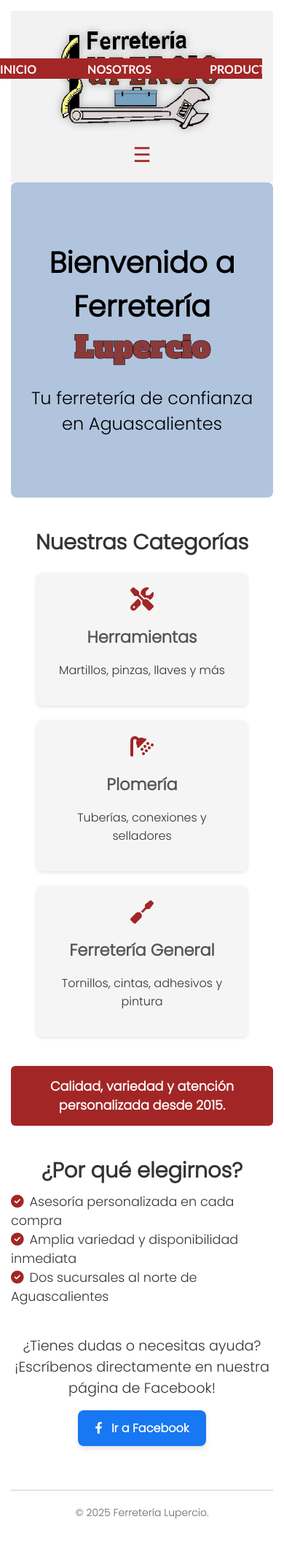
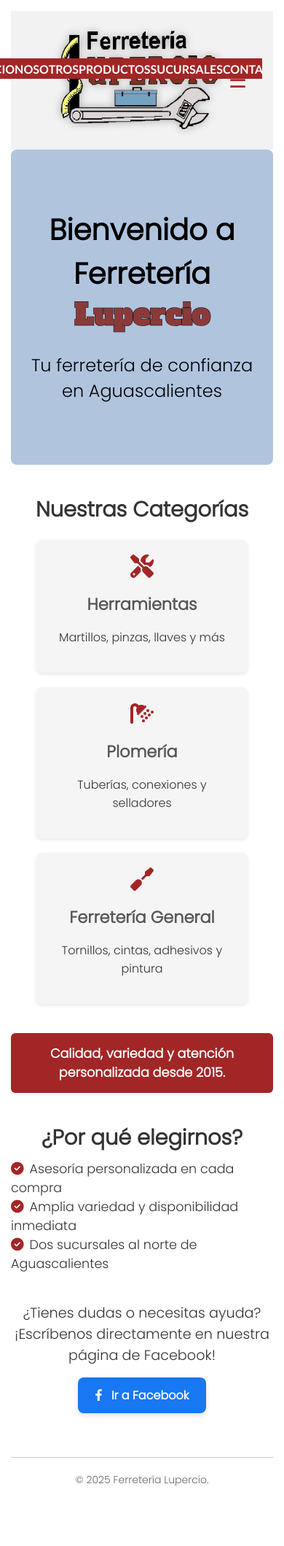
Before and after one commit to Ferreteria-Lupercio/Ferreteria-Lupercio.github.io, a Jekyll site: the page built from index.md, in a window 390 px wide. Shown: the whole page at 73% size. Built offline with Jekyll 4.4.1, drawn with Linux system fonts in a browser that asks for light colours; after the commit the page ends 2074 px from its top, so only the background shows below that.

Commit message:
Update default.html

```diff
--- a/_layouts/default.html
+++ b/_layouts/default.html
@@ -198,9 +198,9 @@ header {
     background-color: #f2f2f2;
     padding: 20px 30px;
     display: flex;
-    justify-content: space-between;
+    justify-content: center;
     align-items: center;
-    flex-wrap: wrap;
+    position: relative;
   }
 
   header img {
@@ -209,6 +209,8 @@ header {
   }
 
   #menu-toggle {
+    position: absolute;
+    right: 30px;
     background: none;
     border: none;
     font-size: 28px;
@@ -240,12 +242,10 @@ header {
   @media (max-width: 768px) {
     header {
       flex-direction: column;
-      align-items: center;
     }
 
     #menu-toggle {
       display: block;
-      margin-top: 10px;
     }
 
     nav#nav-menu {
@@ -268,42 +268,38 @@ header {
 <!-- TOP HEADER -->
 <header>
   <img src="/assets/logo.png" alt="Ferretería Lupercio Logo" />
-
-  <!-- Hamburger button for mobile -->
-  <button id="menu-toggle" aria-label="Toggle menu">
-    &#9776;
-  </button>
+  <button id="menu-toggle" aria-label="Toggle menu">&#9776;</button>
 </header>
 
-
 <!-- RED NAVIGATION BAR -->
-<nav id="nav-menu" style="width: 100%; background-color: #a32626; padding: 14px 0; display: flex; justify-content: center; flex-wrap: wrap;">
-  <a href="/" style="color: white; text-decoration: none; margin: 0 30px; font-family: 'Trebuchet MS', Georgia, serif; font-weight: 700; font-size: 1rem; text-transform: uppercase;">Inicio</a>
-  <a href="/Nosotros" style="color: white; text-decoration: none; margin: 0 40px; font-family: 'Trebuchet MS', Georgia, serif; font-weight: 700; font-size: 1rem; text-transform: uppercase;">Nosotros</a>
-  <a href="/Productos" style="color: white; text-decoration: none; margin: 0 40px; font-family: 'Trebuchet MS', Georgia, serif; font-weight: 700; font-size: 1rem; text-transform: uppercase;">Productos</a>
-  <a href="/Sucursales" style="color: white; text-decoration: none; margin: 0 40px; font-family: 'Trebuchet MS', Georgia, serif; font-weight: 700; font-size: 1rem; text-transform: uppercase;">Sucursales</a>
-  <a href="/Contacto" style="color: white; text-decoration: none; margin: 0 40px; font-family: 'Trebuchet MS', Georgia, serif; font-weight: 700; font-size: 1rem; text-transform: uppercase;">Contacto</a>
+<nav id="nav-menu">
+  <a href="/">Inicio</a>
+  <a href="/Nosotros">Nosotros</a>
+  <a href="/Productos">Productos</a>
+  <a href="/Sucursales">Sucursales</a>
+  <a href="/Contacto">Contacto</a>
 </nav>
 
+<!-- PAGE CONTENT -->
 <div style="margin-bottom: 60px;">
   {{ content }}
 </div>
 
+<!-- FOOTER -->
 <footer style="text-align: center; padding: 20px 0; border-top: 1px solid #ccc; color: #666; font-size: 14px;">
   &copy; {{ site.time | date: "%Y" }} Ferretería Lupercio.
 </footer>
 
+<!-- NAV TOGGLE SCRIPT -->
 <script>
   const toggleButton = document.getElementById('menu-toggle');
   const navMenu = document.getElementById('nav-menu');
   const navLinks = navMenu.querySelectorAll('a');
 
-  // Toggle nav menu
   toggleButton.addEventListener('click', () => {
     navMenu.classList.toggle('show');
   });
 
-  // Close nav menu when a link is clicked (on mobile)
   navLinks.forEach(link => {
     link.addEventListener('click', () => {
       if (window.innerWidth <= 768) {
```
Lines whose indentation alone changed are shown as unchanged.
